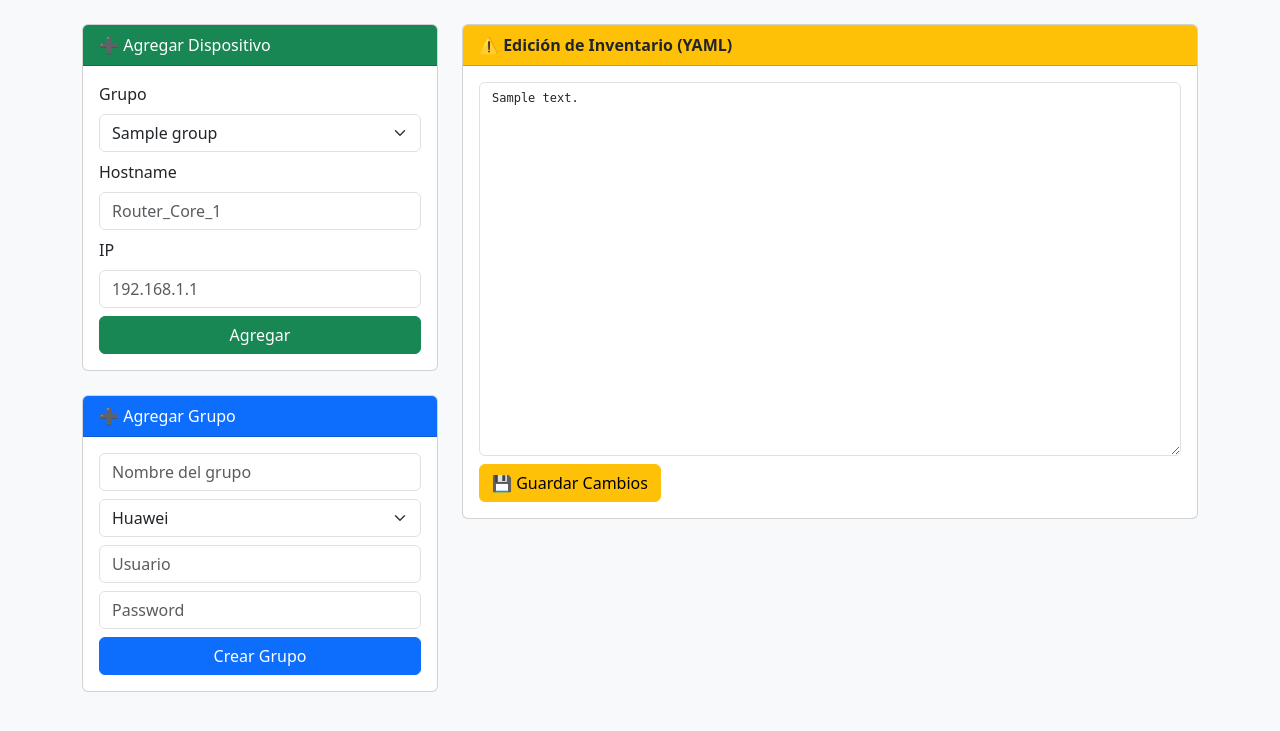
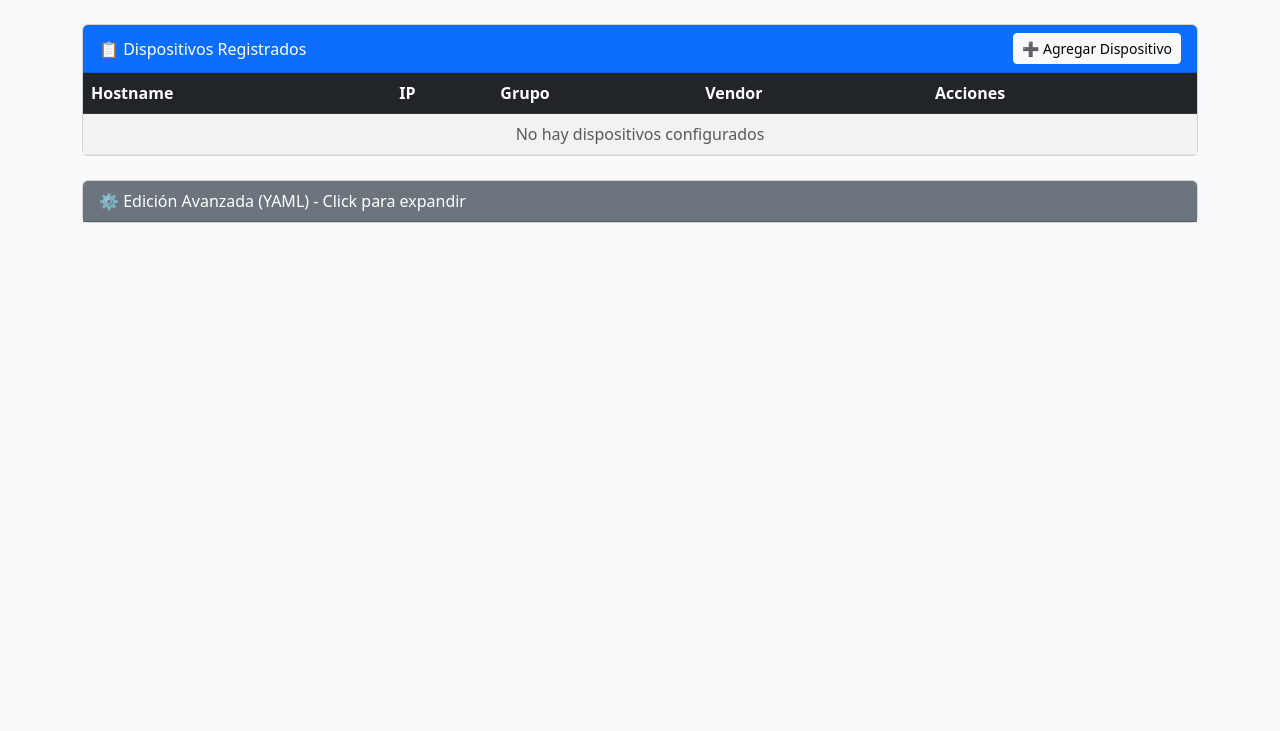
Before and after one commit to Peripotec/backup_system, a Flask app: template templates/inventory.html in a window 1280 px wide. Shown: the part 56-787 px from the top of the page. Run offline with Flask 3, Linux system fonts and the light colour scheme; the template is opened without the code that fills it: most values are stand-ins (such as "Sample title", 1, 10 or a date in 2020).

Commit message:
Fix: backup trigger empty body, redesigned inventory as table ABM

```diff
--- a/templates/inventory.html
+++ b/templates/inventory.html
@@ -3,8 +3,18 @@
 
 <head>
     <meta charset="UTF-8">
-    <title>Gestor de Inventario</title>
+    <title>Gestión de Dispositivos</title>
     <link href="https://cdn.jsdelivr.net/npm/bootstrap@5.3.0/dist/css/bootstrap.min.css" rel="stylesheet">
+    <style>
+        .btn-delete {
+            color: #dc3545;
+            cursor: pointer;
+        }
+
+        .btn-delete:hover {
+            color: #a71d2a;
+        }
+    </style>
 </head>
 
 <body class="bg-light">
@@ -23,107 +33,157 @@
     </nav>
 
     <div class="container">
-        <div class="row">
-            <!-- Form to add device -->
-            <div class="col-md-4">
+        <!-- Device Table -->
         <div class="card mb-4">
-                    <div class="card-header bg-success text-white">➕ Agregar Dispositivo</div>
-                    <div class="card-body">
-                        <div class="mb-2">
-                            <label class="form-label">Grupo</label>
-                            <select class="form-select" id="add-group">
-                                {% for g in inventory.groups %}
-                                <option value="{{ g.name }}">{{ g.name }}</option>
-                                {% endfor %}
-                            </select>
+            <div class="card-header bg-primary text-white d-flex justify-content-between align-items-center">
+                <span>📋 Dispositivos Registrados</span>
+                <button class="btn btn-light btn-sm" data-bs-toggle="modal" data-bs-target="#addDeviceModal">
+                    ➕ Agregar Dispositivo
+                </button>
             </div>
-                        <div class="mb-2">
-                            <label class="form-label">Hostname</label>
-                            <input type="text" class="form-control" id="add-hostname" placeholder="Router_Core_1">
-                        </div>
-                        <div class="mb-2">
-                            <label class="form-label">IP</label>
-                            <input type="text" class="form-control" id="add-ip" placeholder="192.168.1.1">
-                        </div>
-                        <button class="btn btn-success w-100" onclick="addDevice()">Agregar</button>
+            <div class="card-body p-0">
+                <table class="table table-hover table-striped mb-0">
+                    <thead class="table-dark">
+                        <tr>
+                            <th>Hostname</th>
+                            <th>IP</th>
+                            <th>Grupo</th>
+                            <th>Vendor</th>
+                            <th>Acciones</th>
+                        </tr>
+                    </thead>
+                    <tbody id="device-table">
+                        <!-- Devices will be loaded here -->
+                    </tbody>
+                </table>
             </div>
         </div>
 
+        <!-- Raw YAML (collapsed by default) -->
         <div class="card">
-                    <div class="card-header bg-primary text-white">➕ Agregar Grupo</div>
-                    <div class="card-body">
-                        <div class="mb-2">
-                            <input type="text" class="form-control" id="grp-name" placeholder="Nombre del grupo">
+            <div class="card-header bg-secondary text-white" data-bs-toggle="collapse" data-bs-target="#yamlPanel"
+                style="cursor: pointer;">
+                ⚙️ Edición Avanzada (YAML) - Click para expandir
             </div>
-                        <div class="mb-2">
-                            <select class="form-select" id="grp-vendor">
-                                <option value="huawei">Huawei</option>
-                                <option value="hp">HP</option>
-                                <option value="zte_olt">ZTE OLT</option>
-                            </select>
-                        </div>
-                        <div class="mb-2">
-                            <input type="text" class="form-control" id="grp-user" placeholder="Usuario">
-                        </div>
-                        <div class="mb-2">
-                            <input type="password" class="form-control" id="grp-pass" placeholder="Password">
-                        </div>
-                        <button class="btn btn-primary w-100" onclick="addGroup()">Crear Grupo</button>
-                    </div>
-                </div>
-            </div>
-
-            <!-- YAML Editor -->
-            <div class="col-md-8">
-                <div class="card">
-                    <div class="card-header bg-warning text-dark">
-                        <strong>⚠️ Edición de Inventario (YAML)</strong>
-                    </div>
+            <div class="collapse" id="yamlPanel">
                 <div class="card-body">
                     <form method="POST">
-                            <textarea class="form-control" name="yaml_content" rows="20"
-                                style="font-family: monospace; font-size: 12px;">{{ content }}</textarea>
-                            <button type="submit" class="btn btn-warning mt-2">💾 Guardar Cambios</button>
+                        <textarea class="form-control" name="yaml_content" rows="15"
+                            style="font-family: monospace; font-size: 11px;">{{ content }}</textarea>
+                        <button type="submit" class="btn btn-warning mt-2">💾 Guardar YAML</button>
                     </form>
                 </div>
             </div>
         </div>
     </div>
+
+    <!-- Add Device Modal -->
+    <div class="modal fade" id="addDeviceModal" tabindex="-1">
+        <div class="modal-dialog">
+            <div class="modal-content">
+                <div class="modal-header bg-success text-white">
+                    <h5 class="modal-title">➕ Agregar Dispositivo</h5>
+                    <button type="button" class="btn-close btn-close-white" data-bs-dismiss="modal"></button>
+                </div>
+                <div class="modal-body">
+                    <div class="mb-3">
+                        <label class="form-label">Grupo</label>
+                        <select class="form-select" id="add-group">
+                            {% for g in inventory.groups %}
+                            <option value="{{ g.name }}">{{ g.name }} ({{ g.vendor }})</option>
+                            {% endfor %}
+                        </select>
+                    </div>
+                    <div class="mb-3">
+                        <label class="form-label">Hostname</label>
+                        <input type="text" class="form-control" id="add-hostname" placeholder="Router_Core_1">
+                    </div>
+                    <div class="mb-3">
+                        <label class="form-label">IP</label>
+                        <input type="text" class="form-control" id="add-ip" placeholder="192.168.1.1">
+                    </div>
+                </div>
+                <div class="modal-footer">
+                    <button type="button" class="btn btn-secondary" data-bs-dismiss="modal">Cancelar</button>
+                    <button type="button" class="btn btn-success" onclick="addDevice()">Agregar</button>
+                </div>
+            </div>
+        </div>
     </div>
 
+    <script src="https://cdn.jsdelivr.net/npm/bootstrap@5.3.0/dist/js/bootstrap.bundle.min.js"></script>
     <script>
+        // Load devices from inventory data passed by Jinja
+        const inventory = {{ inventory | tojson | safe }};
+
+        function renderDevices() {
+            const tbody = document.getElementById('device-table');
+            tbody.innerHTML = '';
+
+            if (!inventory.groups || inventory.groups.length === 0) {
+                tbody.innerHTML = '<tr><td colspan="5" class="text-center text-muted">No hay dispositivos configurados</td></tr>';
+                return;
+            }
+
+            inventory.groups.forEach(group => {
+                if (!group.devices) return;
+                group.devices.forEach(device => {
+                    tbody.innerHTML += `
+                <tr>
+                    <td><strong>${device.hostname}</strong></td>
+                    <td><code>${device.ip}</code></td>
+                    <td><span class="badge bg-info">${group.name}</span></td>
+                    <td>${group.vendor}</td>
+                    <td>
+                        <span class="btn-delete" onclick="deleteDevice('${group.name}', '${device.hostname}')" title="Eliminar">🗑️</span>
+                    </td>
+                </tr>
+            `;
+                });
+            });
+        }
+
         function addDevice() {
             const data = {
                 group: document.getElementById('add-group').value,
                 hostname: document.getElementById('add-hostname').value,
                 ip: document.getElementById('add-ip').value
             };
+
+            if (!data.hostname || !data.ip) {
+                alert('Hostname e IP son requeridos');
+                return;
+            }
+
             fetch('/api/inventory/device', {
                 method: 'POST',
                 headers: { 'Content-Type': 'application/json' },
                 body: JSON.stringify(data)
             }).then(r => r.json()).then(d => {
-                alert(d.message || d.error);
+                if (d.error) {
+                    alert('Error: ' + d.error);
+                } else {
                     location.reload();
+                }
             });
         }
 
-        function addGroup() {
-            const data = {
-                name: document.getElementById('grp-name').value,
-                vendor: document.getElementById('grp-vendor').value,
-                user: document.getElementById('grp-user').value,
-                pass: document.getElementById('grp-pass').value
-            };
-            fetch('/api/inventory/group', {
-                method: 'POST',
-                headers: { 'Content-Type': 'application/json' },
-                body: JSON.stringify(data)
+        function deleteDevice(groupName, hostname) {
+            if (!confirm(`¿Eliminar ${hostname} del grupo ${groupName}?`)) return;
+
+            fetch(`/api/inventory/device/${groupName}/${hostname}`, {
+                method: 'DELETE'
             }).then(r => r.json()).then(d => {
-                alert(d.message || d.error);
+                if (d.error) {
+                    alert('Error: ' + d.error);
+                } else {
                     location.reload();
+                }
             });
         }
+
+        // Initial render
+        renderDevices();
     </script>
 
 </body>
--- a/web_app.py
+++ b/web_app.py
@@ -79,12 +79,16 @@ def run_backup_async(group=None):
 
 @app.route('/api/backup/trigger', methods=['POST'])
 def trigger_backup():
-    """Trigger backup - no auth needed as dashboard is public."""
+    """Trigger backup - accepts empty POST."""
     global backup_status
     if backup_status["running"]:
         return jsonify({"error": "Backup already running"}), 400
 
-    group = request.json.get('group') if request.is_json else None
+    # Handle both empty body and JSON body
+    group = None
+    if request.is_json and request.json:
+        group = request.json.get('group')
+
     thread = threading.Thread(target=run_backup_async, args=(group,), daemon=True)
     thread.start()
     return jsonify({"status": "started", "message": "Backup iniciado"})
```
Lines whose indentation alone changed are shown as unchanged.
